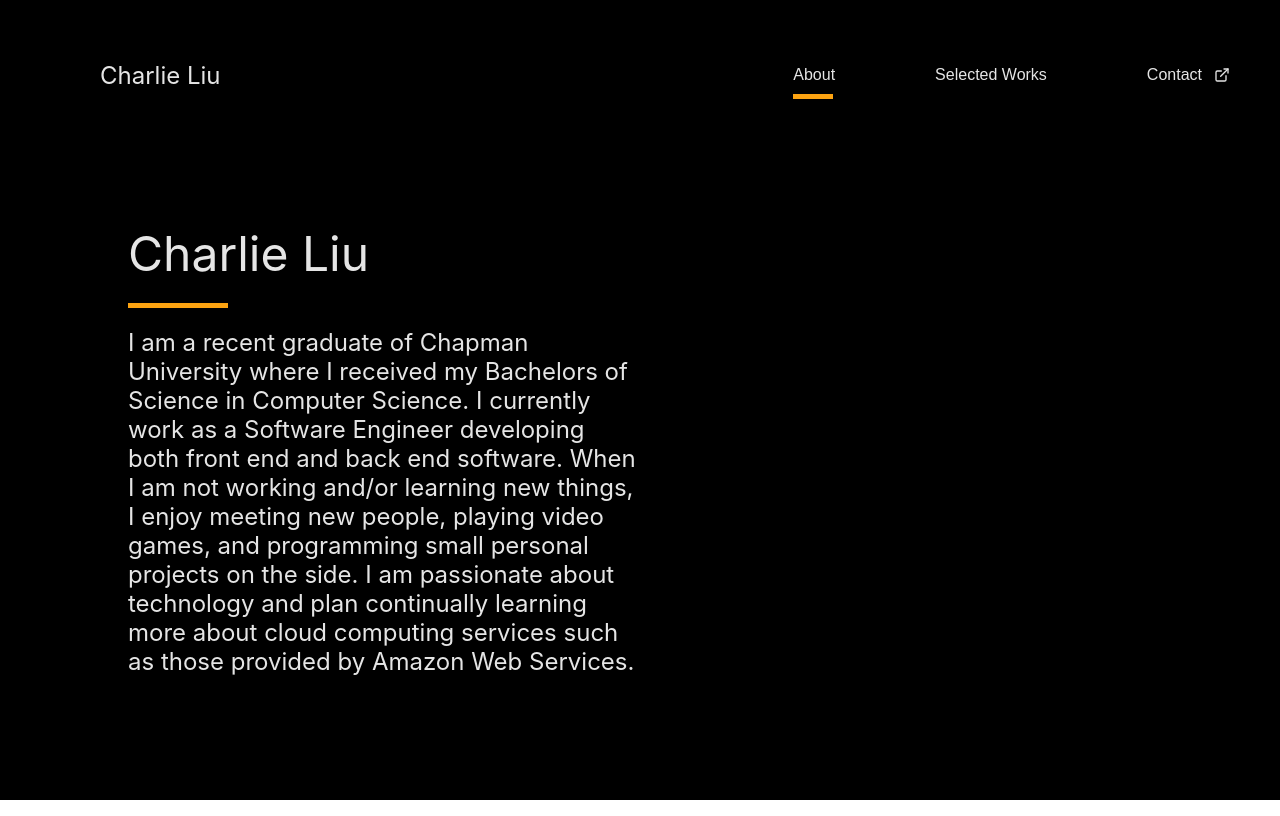
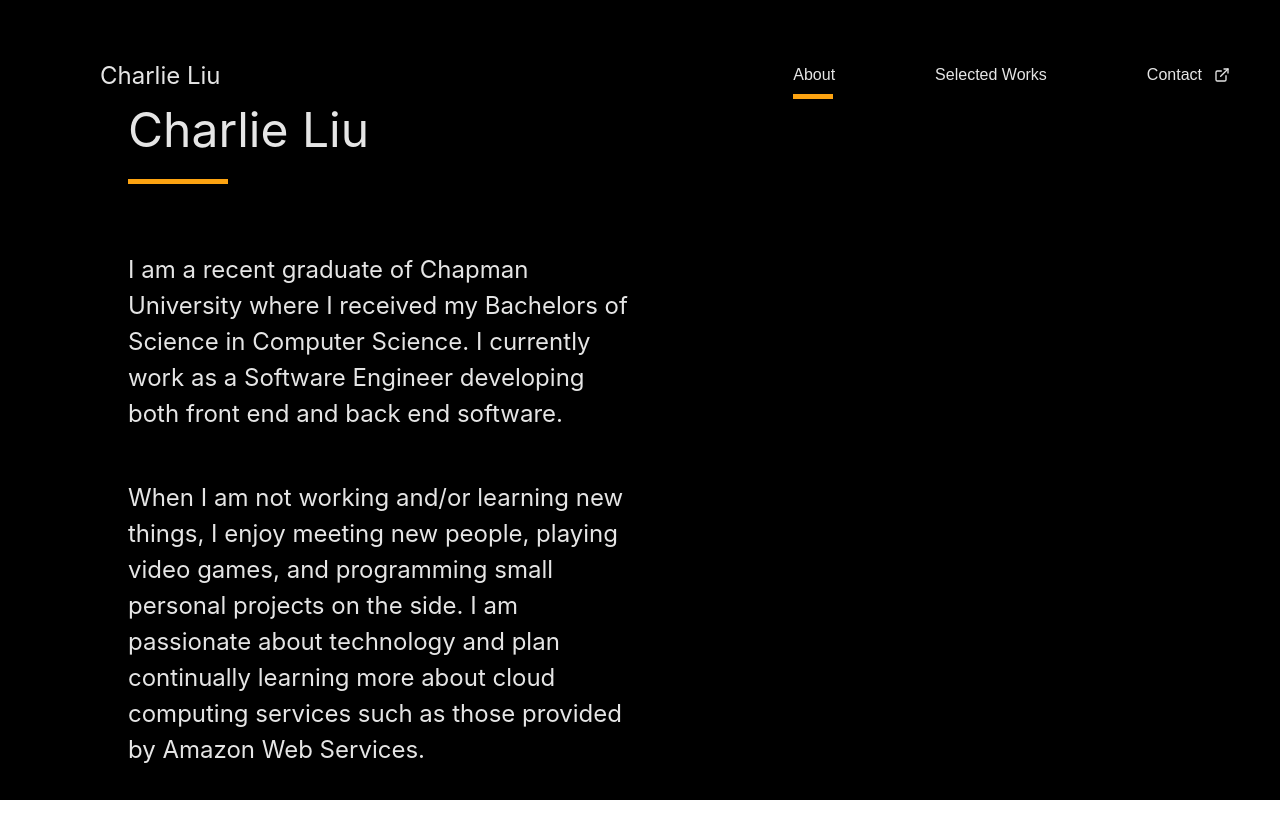
Before and after one commit to itscharlieliu/home-page, a React (Create React App) app: page / in a window 1280 px wide. Built offline with nearby package versions, Linux system fonts and the light colour scheme.

Commit message:
Fix formatting in about screen

```diff
--- a/src/components/screens/AboutScreen.tsx
+++ b/src/components/screens/AboutScreen.tsx
@@ -1,7 +1,6 @@
 import React from "react";
 import styled from "styled-components";
 
-import { ABOUT_DESCRIPTION } from "../../defs/about";
 import { Theme } from "../../defs/defaultTheme";
 import ScreenContainer from "../common/ScreenContainer";
 
@@ -21,8 +20,13 @@ const DividerBar = styled.div`
     background: ${(props: { theme: Theme }) => props.theme.primary};
 `;
 
-const AboutDescription = styled.span`
+const AboutDescription = styled.div`
     font-size: 1.5em;
+`;
+
+const DescriptionBlock = styled.div`
+    margin: 2em 0;
+    line-height: 1.5em;
 `;
 
 const AboutScreen = (): JSX.Element => {
@@ -31,7 +35,19 @@ const AboutScreen = (): JSX.Element => {
             <AboutContainer>
                 <AboutTitle>Charlie Liu</AboutTitle>
                 <DividerBar />
-                <AboutDescription>{ABOUT_DESCRIPTION}</AboutDescription>
+                <AboutDescription>
+                    <DescriptionBlock>
+                        I am a recent graduate of Chapman University where I received my Bachelors of Science in
+                        Computer Science. I currently work as a Software Engineer developing both front end and back end
+                        software.
+                    </DescriptionBlock>
+                    <DescriptionBlock>
+                        When I am not working and/or learning new things, I enjoy meeting new people, playing video
+                        games, and programming small personal projects on the side. I am passionate about technology and
+                        plan continually learning more about cloud computing services such as those provided by Amazon
+                        Web Services.
+                    </DescriptionBlock>
+                </AboutDescription>
             </AboutContainer>
         </ScreenContainer>
     );
--- a/src/defs/about.ts
+++ /dev/null
@@ -1,7 +0,0 @@
-export const ABOUT_DESCRIPTION =
-    "I am a recent graduate of Chapman University where I received my Bachelors of Science in Computer Science. " +
-    "I currently work as a Software Engineer developing both front end and back end software.\n" +
-    "\n" +
-    "When I am not working and/or learning new things, I enjoy meeting new people, playing video games, " +
-    "and programming small personal projects on the side. I am passionate about technology " +
-    "and plan continually learning more about cloud computing services such as those provided by Amazon Web Services.";
```
